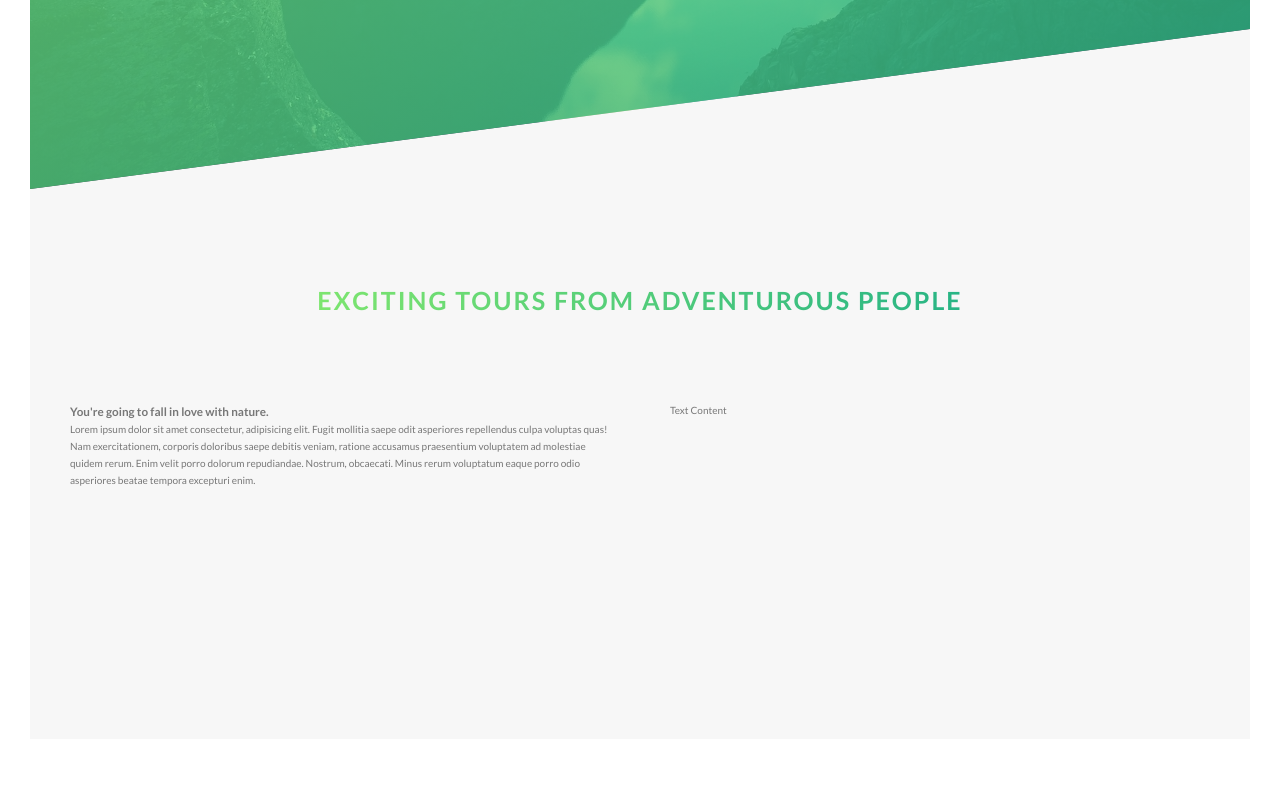
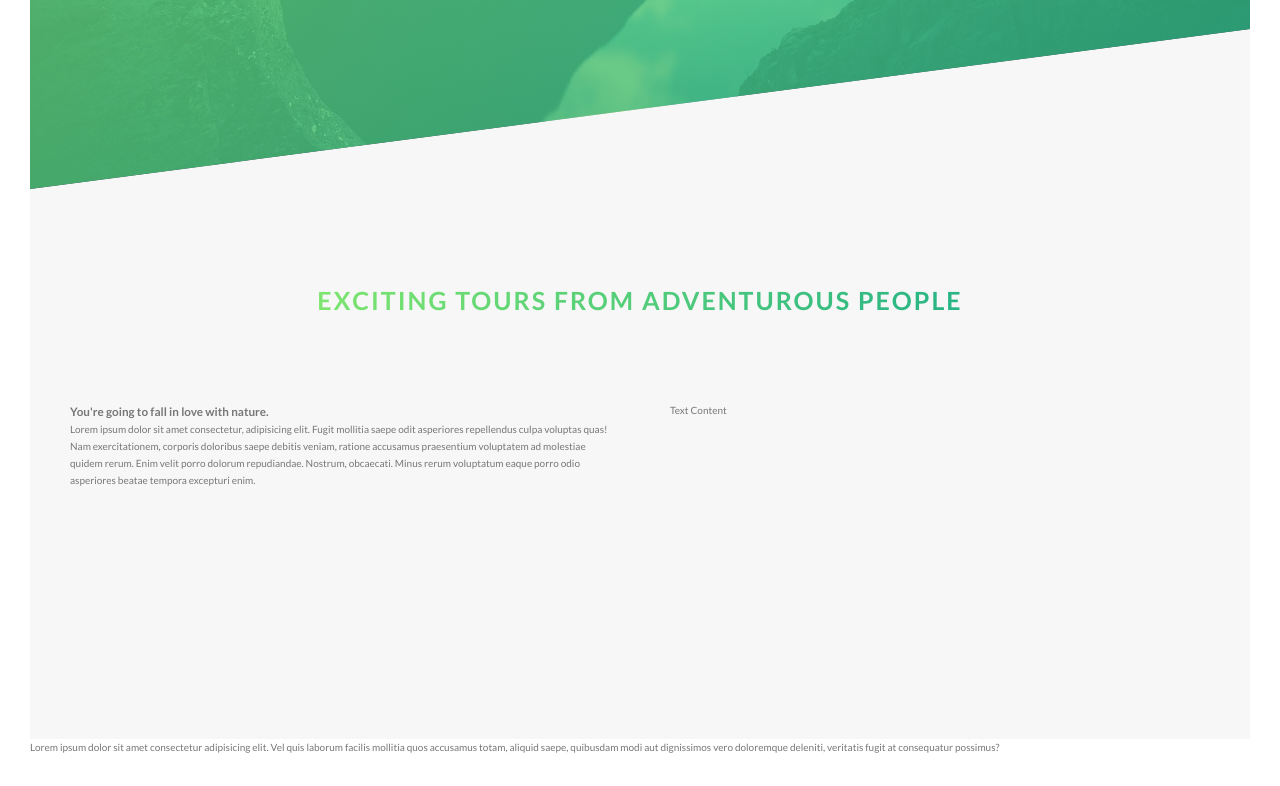
Before and after one commit to HlaChoHtut/Natours, a website: page index.html in a window 1280 px wide. Shown: the part 601-1387 px from the top of the page. Drawn offline with Linux system fonts and the light colour scheme.

Commit message:
Testing to push

```diff
--- a/index.html
+++ b/index.html
@@ -121,5 +121,8 @@
                 </div>
             </div>
         </section> -->
+        <p>
+            Lorem ipsum dolor sit amet consectetur adipisicing elit. Vel quis laborum facilis mollitia quos accusamus totam, aliquid saepe, quibusdam modi aut dignissimos vero doloremque deleniti, veritatis fugit at consequatur possimus?
+        </p>
 	</body>
 </html>
```
